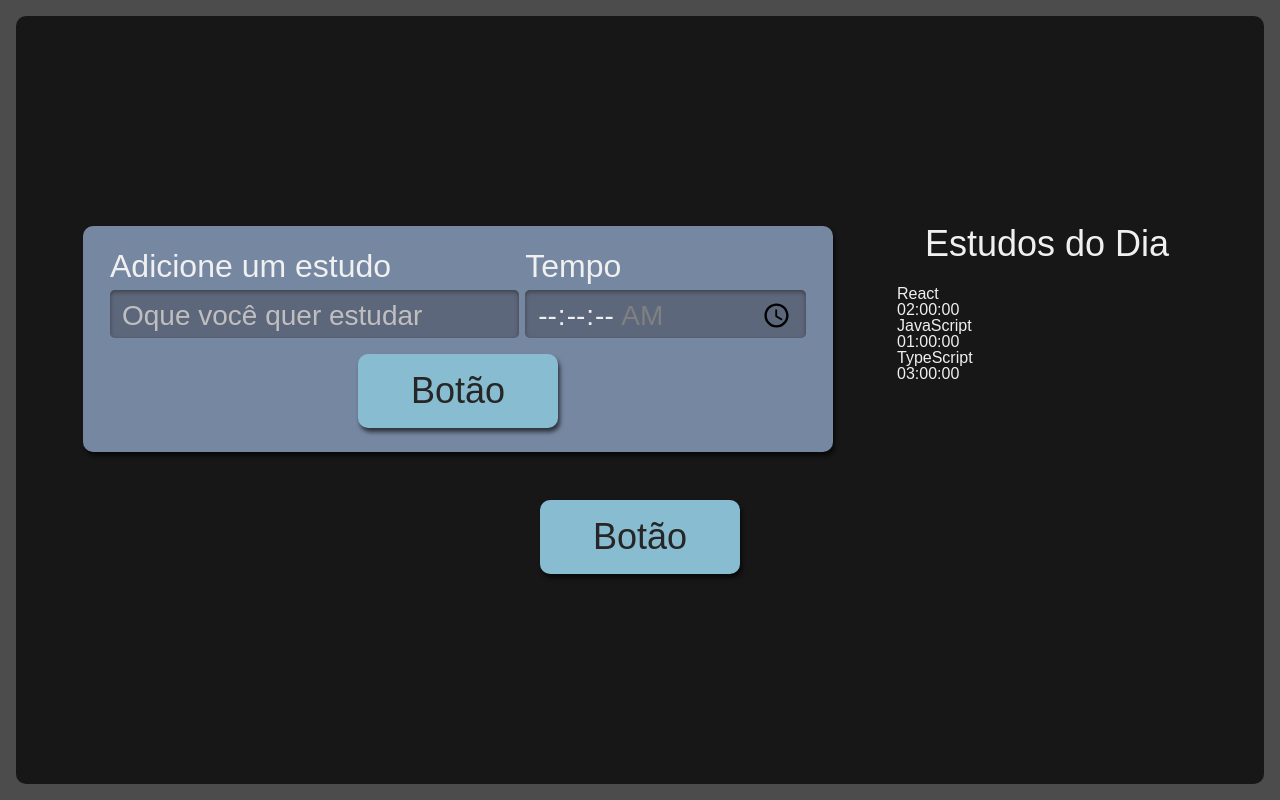
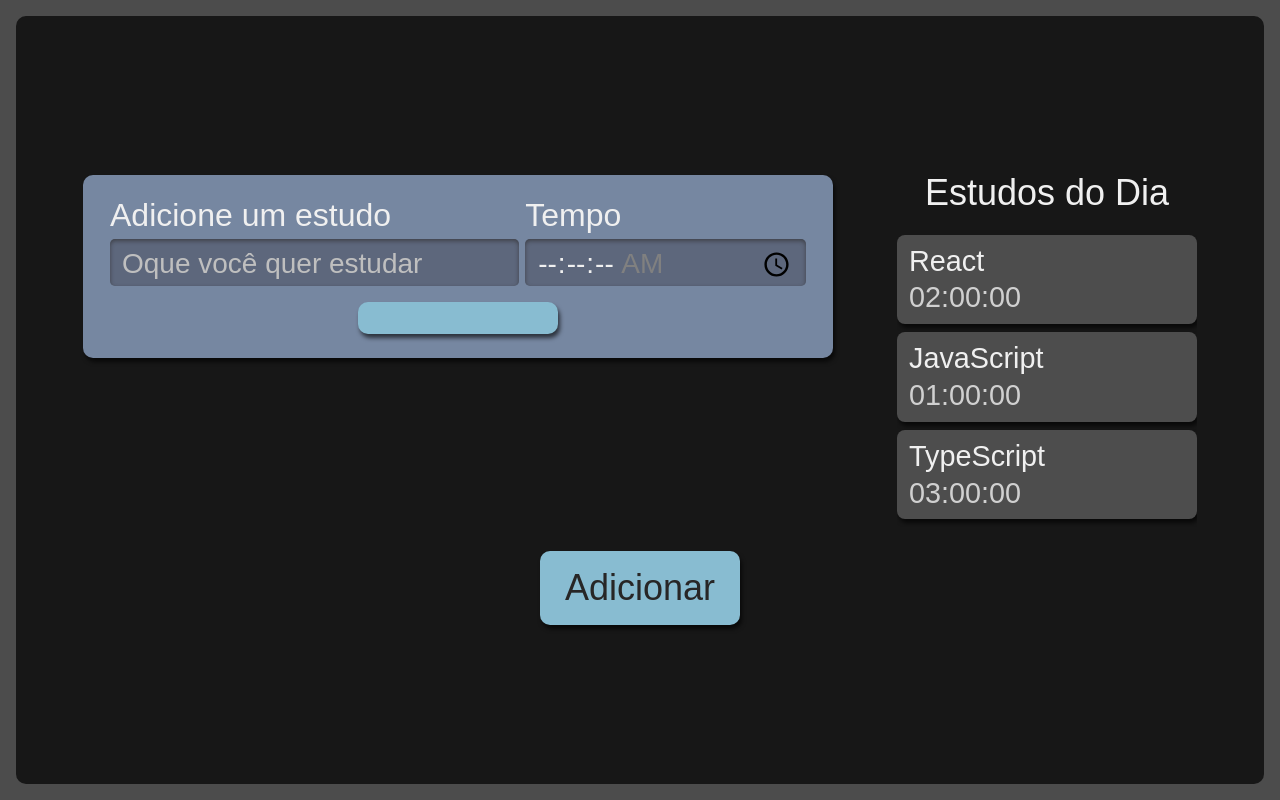
Before and after one commit to RodMaciel/Studies, a React (Create React App) app: page / in a window 1280 px wide. Built offline with nearby package versions, Linux system fonts and the light colour scheme.

Commit message:
ajustes props

```diff
--- a/src/components/Botao/index.tsx
+++ b/src/components/Botao/index.tsx
@@ -1,13 +1,15 @@
 import React from "react";
-import Style from './Botao.module.scss'
+import style from "./Botao.module.scss";
+interface Props {
+  children: React.ReactNode;
+}
 
-class Botao extends React.Component {
-    render() {
-        return (
-            <button className={Style.botao}>
-                Botão
-            </button>
-        )
-    }
+class Botao extends React.Component <Props>{
+  render() {
+    return <button className={style.botao}>
+        {this.props.children}
+        </button>;
+  }
 }
+
 export default Botao;
--- a/src/components/Formulario/index.tsx
+++ b/src/components/Formulario/index.tsx
@@ -28,7 +28,12 @@ class Formulario extends React.Component {
                 required
               />
             </div>
-            <Botao />
+            <Botao>
+
+            </Botao>
+
+
+
           </form>
         );
     }
--- a/src/components/Lista/index.tsx
+++ b/src/components/Lista/index.tsx
@@ -18,7 +18,7 @@ function Lista () {
         <h2> Estudos do Dia </h2>
         <ul>
           {tarefas.map((item, index) => (
-            <li key={index} className="item">
+            <li key={index} className={style.item}>
               <h3>{item.tarefa}</h3>
               <span>{item.tempo}</span>
             </li>
--- a/src/pages/App.tsx
+++ b/src/pages/App.tsx
@@ -8,7 +8,7 @@ import style from './App.module.scss';
 function App() {
   return (
     <div className={style.AppStyle}>
-      <Botao/>
+      <Botao>Adicionar</Botao>
       <Formulario/>
       <Lista/>
     </div>
```
